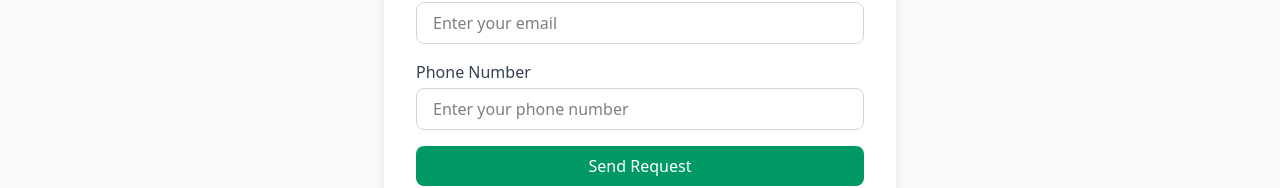
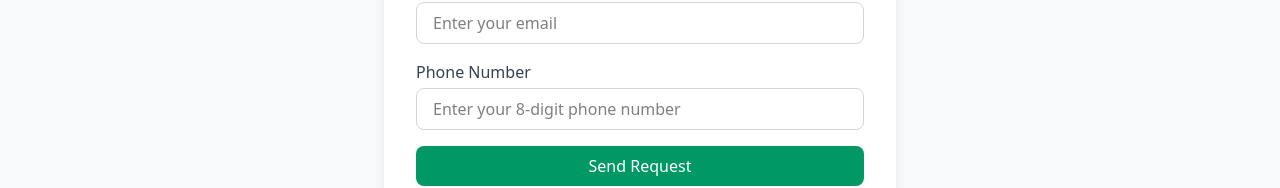
Before and after one commit to Govinda-Upadhya/futsalfrontend, a React (Vite) app: page /acceptChallenge/1 in a window 1280 px wide. Shown: the part 405-593 px from the top of the page. Built offline with nearby package versions, Linux system fonts and the light colour scheme.

Commit message:
few improvements

```diff
--- a/src/components/booking/bookingpage.tsx
+++ b/src/components/booking/bookingpage.tsx
@@ -338,19 +338,26 @@ const BookingPage: React.FC = () => {
                   </div>
 
                   <div>
-                    <label className="block text-sm font-medium text-gray-700 mb-2">
-                      <Phone className="h-4 w-4 inline mr-1" />
+                    <label className="block text-gray-700 font-medium mb-1">
                       Phone Number
                     </label>
                     <input
                       type="tel"
-                      {...register("phone", { required: true })}
-                      className="w-full px-4 py-3 border border-gray-300 rounded-lg focus:ring-2 focus:ring-emerald-500 focus:border-transparent"
-                      placeholder="Enter your phone number"
+                      {...register("phone", {
+                        required: "Phone number is required",
+                        pattern: {
+                          value: /^(77|17)[0-9]{6}$/,
+                          message:
+                            "Phone number must start with 77 or 17 and be 8 digits",
+                        },
+                      })}
+                      className="w-full border border-gray-300 rounded-lg px-4 py-2 focus:ring-2 focus:ring-emerald-500 focus:outline-none"
+                      placeholder="Enter your 8-digit phone number"
+                      maxLength={8} // prevents typing more than 8 characters
                     />
                     {errors.phone && (
                       <p className="text-red-500 text-sm mt-1">
-                        Please enter your phone number
+                        {errors.phone.message}
                       </p>
                     )}
                   </div>
--- a/src/components/navbar/NavBar.tsx
+++ b/src/components/navbar/NavBar.tsx
@@ -79,11 +79,11 @@ const Navbar: React.FC = () => {
               Contact Us
             </NavLink>
             <NavLink
-              to="/owner-login"
+              to="/admin/signin"
               className={getMobileNavLinkClass}
               onClick={() => setIsOpen(false)}
             >
-              Ground Owner Login
+              Login
             </NavLink>
           </div>
         </div>
--- a/src/pages/home/home.tsx
+++ b/src/pages/home/home.tsx
@@ -264,6 +264,7 @@ const HomePage: React.FC = () => {
               />
               <input
                 type="date"
+                placeholder="date"
                 value={challengeDateSearch}
                 onChange={(e) => setChallengeDateSearch(e.target.value)}
                 className="w-full sm:w-1/3 border rounded-lg p-3 focus:outline-none focus:ring-2 focus:ring-emerald-500"
--- a/src/pages/user/acceptChallenge.tsx
+++ b/src/pages/user/acceptChallenge.tsx
@@ -89,12 +89,14 @@ const AcceptChallenge: React.FC = () => {
               {...register("phone", {
                 required: "Phone number is required",
                 pattern: {
-                  value: /^[0-9]{7,15}$/,
-                  message: "Invalid phone number",
+                  value: /^(77|17)[0-9]{6}$/,
+                  message:
+                    "Phone number must start with 77 or 17 and be 8 digits",
                 },
               })}
               className="w-full border border-gray-300 rounded-lg px-4 py-2 focus:ring-2 focus:ring-emerald-500 focus:outline-none"
-              placeholder="Enter your phone number"
+              placeholder="Enter your 8-digit phone number"
+              maxLength={8} // prevents typing more than 8 characters
             />
             {errors.phone && (
               <p className="text-red-500 text-sm mt-1">
--- a/src/pages/user/addChallengeForm.tsx
+++ b/src/pages/user/addChallengeForm.tsx
@@ -67,7 +67,7 @@ const AddChallengeForm: React.FC = () => {
         ...data,
         imageUrl: res.data.imageUrl,
       },
-      { withCredentials: true }
+
     );
 
     if (addChallenge.status === 200) {
--- a/src/types/ground.ts
+++ b/src/types/ground.ts
@@ -24,6 +24,6 @@ export interface Booking {
   status: "confirmed" | "pending" | "cancelled";
 }
 
-export const base_url = "/api";
+export const base_url = "http://localhost:3002/";
 export const upload_base_url = "http://localhost:3002/upload";
 export const uploads_base_url = "http://localhost:3002/uploads";
```
